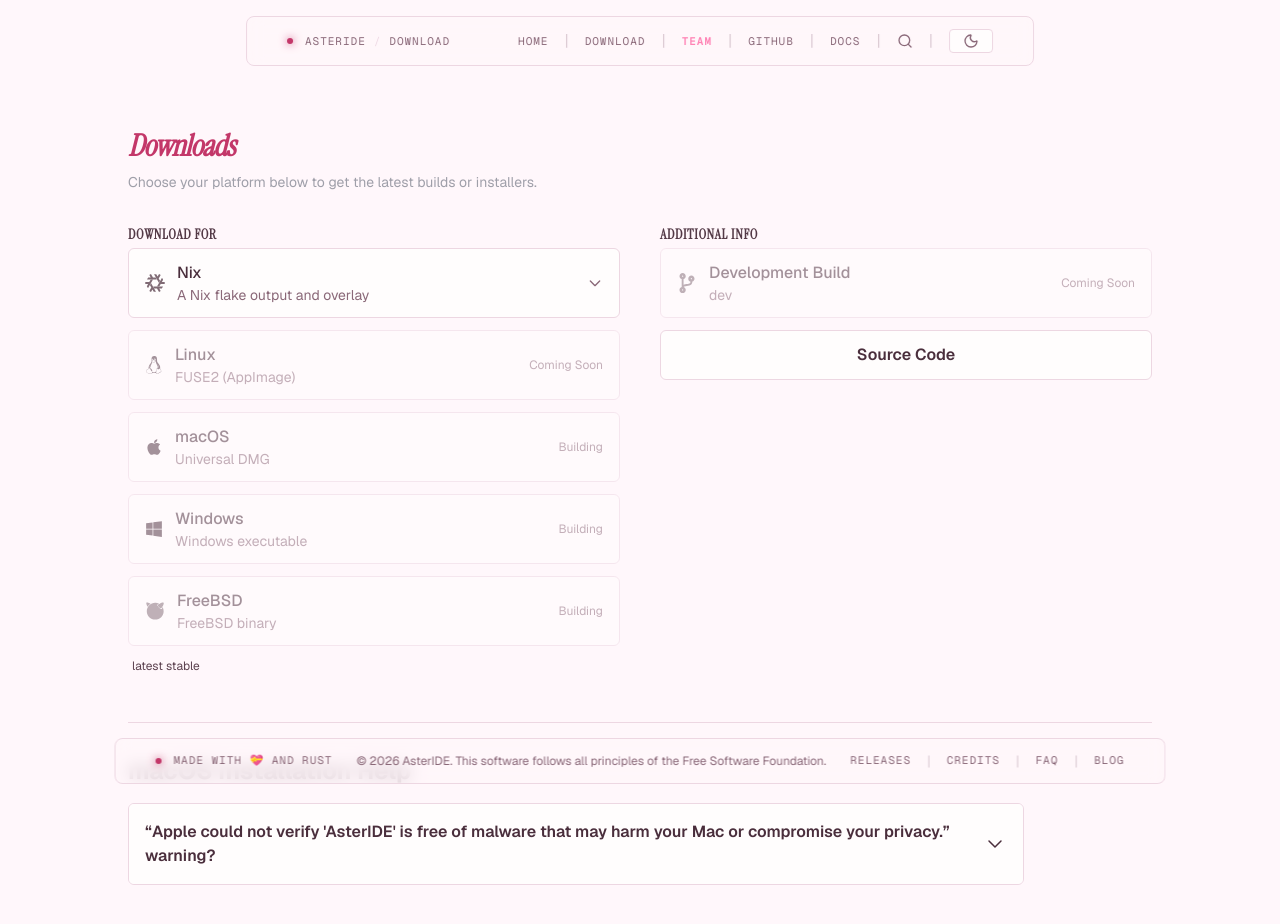
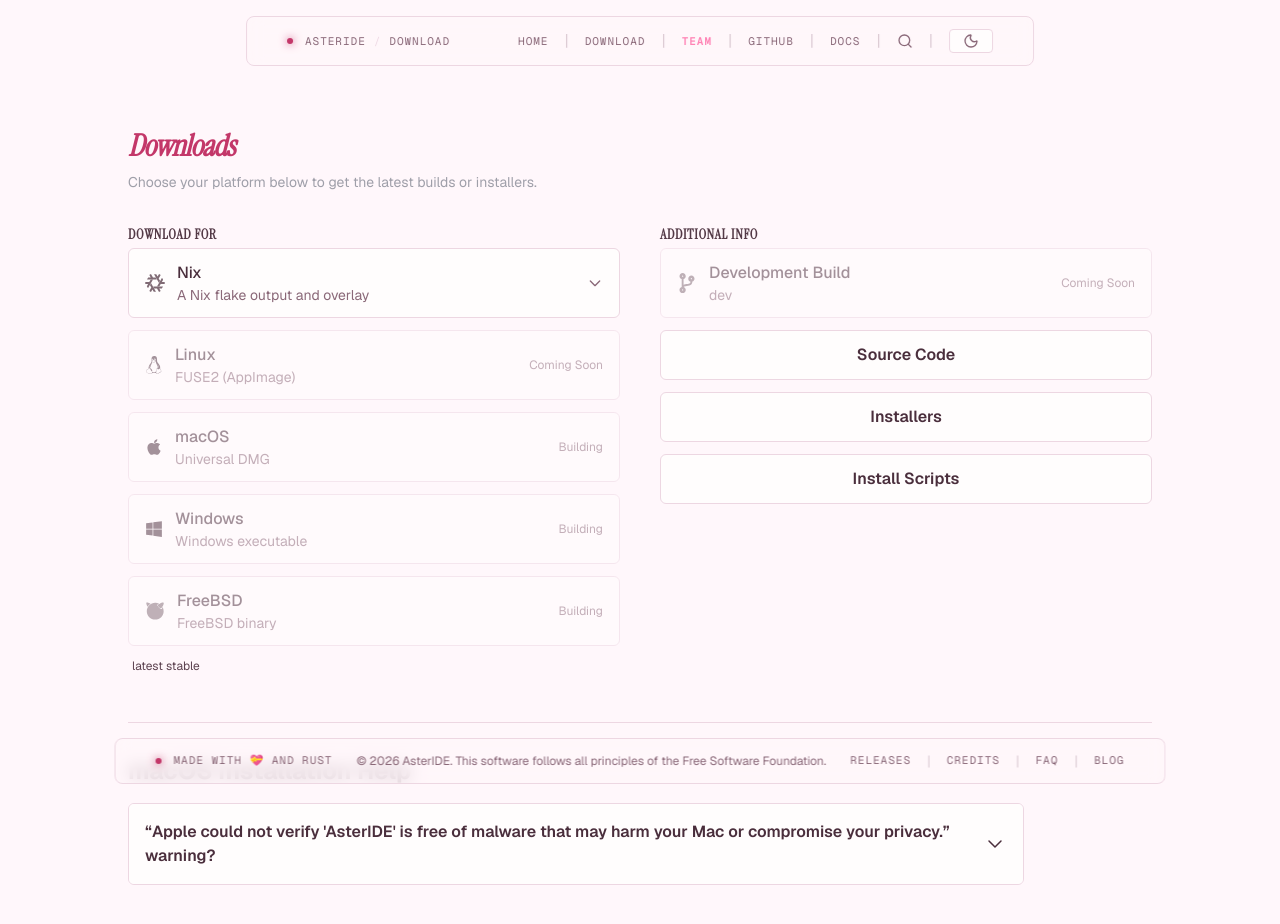
Before and after one commit to Aster-IDE/website, a Next.js app: page /download in a window 1280 px wide. Shown: the top 924 px of the page. Built offline with nearby package versions, Linux system fonts and the light colour scheme; no server answers.

Commit message:
add installers and install scripts (wip)

```diff
--- a/app/download/DownloadsClient.tsx
+++ b/app/download/DownloadsClient.tsx
@@ -41,6 +41,8 @@
   const [isCopied, setIsCopied] = useState(false);
   const [xattrCopied, setXattrCopied] = useState(false);
   const [sourceCodeOpen, setSourceCodeOpen] = useState(false);
+  const [installersOpen, setInstallersOpen] = useState(false);
+  const [installScriptsOpen, setInstallScriptsOpen] = useState(false);
   const [selectedNixOption, setSelectedNixOption] = useState<NixOption>("flake");
   const [copiedSection, setCopiedSection] = useState<string | null>(null);
   const copyTimeout = useRef<NodeJS.Timeout | null>(null);
@@ -564,6 +566,66 @@
               )}
             </AnimatePresence>
           </div>
+          <div className="border border-border bg-card rounded-md overflow-hidden">
+            <button
+              className="w-full cursor-pointer px-4 py-3 text-center text-base font-semibold transition-colors hover:bg-accent/30"
+              onClick={() => setInstallersOpen(!installersOpen)}
+            >
+              Installers
+            </button>
+
+            <AnimatePresence initial={false}>
+              {installersOpen && (
+                <motion.div
+                  key="installers"
+                  initial={{ height: 0, opacity: 0, y: -10 }}
+                  animate={{ height: "auto", opacity: 1, y: 0 }}
+                  exit={{ height: 0, opacity: 0, y: -10 }}
+                  transition={{ duration: 0.25, ease: "easeInOut" }}
+                  className="overflow-hidden"
+                >
+                  <div className="flex flex-col p-3 pb-2 pt-0">
+                    <p className="text-sm text-muted-foreground">
+                      System installers for easy setup.
+                    </p>
+                    <p className="text-sm text-primary font-medium mt-2">
+                      Coming Soon
+                    </p>
+                  </div>
+                </motion.div>
+              )}
+            </AnimatePresence>
+          </div>
+          <div className="border border-border bg-card rounded-md overflow-hidden">
+            <button
+              className="w-full cursor-pointer px-4 py-3 text-center text-base font-semibold transition-colors hover:bg-accent/30"
+              onClick={() => setInstallScriptsOpen(!installScriptsOpen)}
+            >
+              Install Scripts
+            </button>
+
+            <AnimatePresence initial={false}>
+              {installScriptsOpen && (
+                <motion.div
+                  key="installScripts"
+                  initial={{ height: 0, opacity: 0, y: -10 }}
+                  animate={{ height: "auto", opacity: 1, y: 0 }}
+                  exit={{ height: 0, opacity: 0, y: -10 }}
+                  transition={{ duration: 0.25, ease: "easeInOut" }}
+                  className="overflow-hidden"
+                >
+                  <div className="flex flex-col p-3 pb-2 pt-0">
+                    <p className="text-sm text-muted-foreground">
+                      Automated installation scripts for various platforms.
+                    </p>
+                    <p className="text-sm text-primary font-medium mt-2">
+                      Coming Soon
+                    </p>
+                  </div>
+                </motion.div>
+              )}
+            </AnimatePresence>
+          </div>
         </div>
       </div>
     </section>
```
